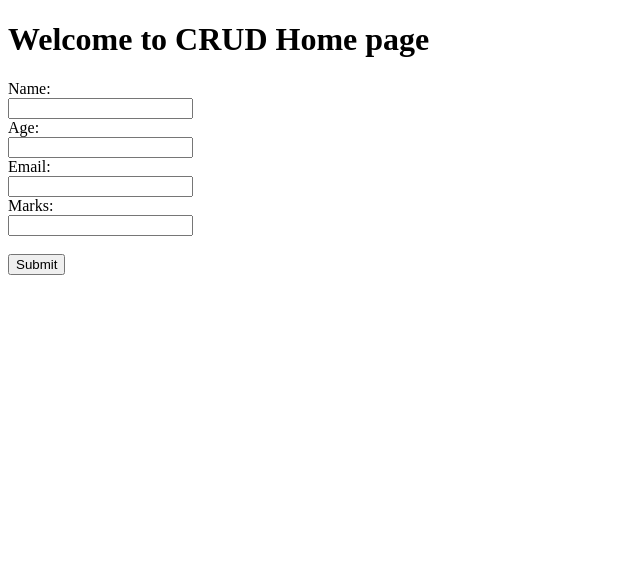
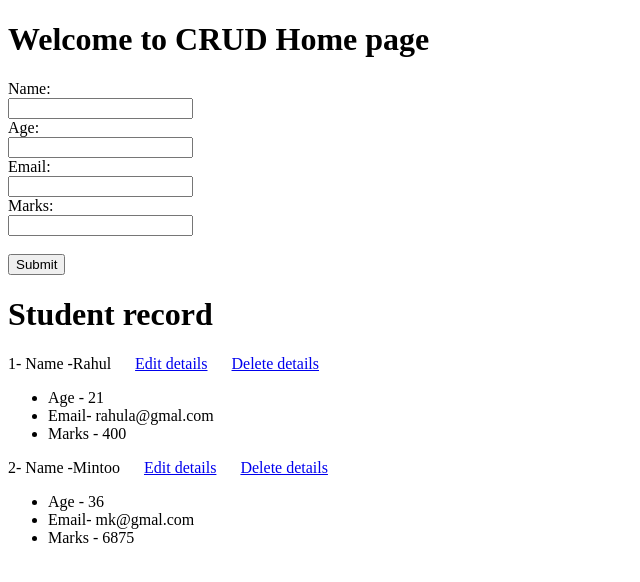
Before and after one commit to Min2-kumar/Django_practice, a Django app: page / in a window 1280 px wide. Shown: the top 582 px of the page, without its empty margins (0-640 px from the left). Run offline with Django 4.2, Linux system fonts and the light colour scheme; data comes from the database, SQL or seed files in the repository.

Commit message:
CRUD done - (RUD)

```diff
--- a/django_orm/templates/django_orm/index.html
+++ b/django_orm/templates/django_orm/index.html
@@ -11,17 +11,32 @@
         <form action="/submit/" method="POST">
             {% csrf_token %}
             <label for="name">Name:</label><br>
-            <input type="text" id="name" name="name" value=""><br>
+            <input type="text" id="name" name="name" value="{% if student.stuName %}{{student.stuName}}{% else %}{% endif %}"><br>
             <label for="age">Age:</label><br>
-            <input type="number" id="age" name="age" value=""><br>
+            <input type="number" id="age" name="age" value="{% if student.stuAge %}{{student.stuAge}}{% else %}{% endif %}"><br>
             <label for="email">Email:</label><br>
-            <input type="email" id="email" name="email" value=""><br>
+            <input type="email" id="email" name="email" value="{% if student.stuEmail %}{{student.stuEmail}}{% else %}{% endif %}"><br>
             <label for="marks">Marks:</label><br>
-            <input type="number" id="marks" name="marks" value=""><br><br>
+            <input type="number" id="marks" name="marks" value="{% if student.stuMarks %}{{student.stuMarks}}{% else %}{% endif %}"><br><br>
+            <input type="hidden" name="id" value="{% if student.id %}{{student.id}}{% else %}{% endif %}">
 
             <input type="submit" value="Submit">
           </form>
 
     </div>
+
+    <div>
+        <h1>Student record</h1>
+    {% for s in students %}
+        <li style="list-style-type: None;">{{forloop.counter}}- Name -{{s.stuName}} &nbsp;&nbsp;&nbsp;&nbsp; <a href="/?id={{s.id}}">Edit details</a> &nbsp;&nbsp;&nbsp;&nbsp; <a href="{% url 'delete_student' s.id %}">Delete details</a></li>
+
+            <ul >
+                <li>Age - {{s.stuAge}}</li>
+                <li>Email- {{s.stuEmail}}</li>
+                <li>Marks - {{s.stuMarks}}</li>
+            </ul>
+
+    {% endfor %}
+    </div>
 </body>
 </html>
--- a/django_orm/urls.py
+++ b/django_orm/urls.py
@@ -4,4 +4,5 @@ from . import views
 urlpatterns = [
     path('', views.index),
     path('submit/', views.submit),
+    path('delete/<int:stu_id>', views.delete, name='delete_student'),
 ]
--- a/django_orm/views.py
+++ b/django_orm/views.py
@@ -1,18 +1,45 @@
-from django.shortcuts import render
+from django.shortcuts import render, redirect
 from .models import Student
 
 # Create your views here.
 
+# def index(request):
+#     return render(request,'django_orm/index.html')
+
+
 def index(request):
-    return render(request,'django_orm/index.html')
+    id = request.GET.get('id')
+    if id:
+        student = Student.objects.get(id=id)
+    return render(request,'django_orm/index.html', {'students': Student.objects.all(), 'student': student if id else None})
+
+
+# def submit(request):
+#     data = request.POST
+#     if request.method == "POST":
+#         name = data['name']
+#         age = data['age']
+#         email = data['email']
+#         marks = data['marks']
+#         Student.objects.create(stuName=name, stuAge=age, stuEmail = email, stuMarks = marks)
+#     return render(request,'django_orm/index.html')
 
 
 def submit(request):
     data = request.POST
-    if request.method == "POST":
-        name = data['name']
-        age = data['age']
-        email = data['email']
-        marks = data['marks']
-        Student.objects.create(stuName=name, stuAge=age, stuEmail = email, stuMarks = marks)
-    return render(request,'django_orm/index.html')
+    id = data.get('id')
+    if id:
+        s = Student.objects.get(id=id)
+    else:
+        s = Student()
+    s.stuName=data.get('name')
+    s.stuAge=data.get('age')
+    s.stuEmail = data.get('email')
+    s.stuMarks = data.get('marks')
+    s.save()
+    return render(request,'django_orm/thanks.html', {'students': Student.objects.all()})
+
+
+def delete(request, stu_id):
+    Student.objects.filter(id=stu_id).delete()
+    return redirect('/')
```
Also changed, not shown: django_orm/templates/django_orm/thanks.html (added, +23 -0 lines), django_orm/templates/django_orm/update.html (added, +27 -0 lines).
